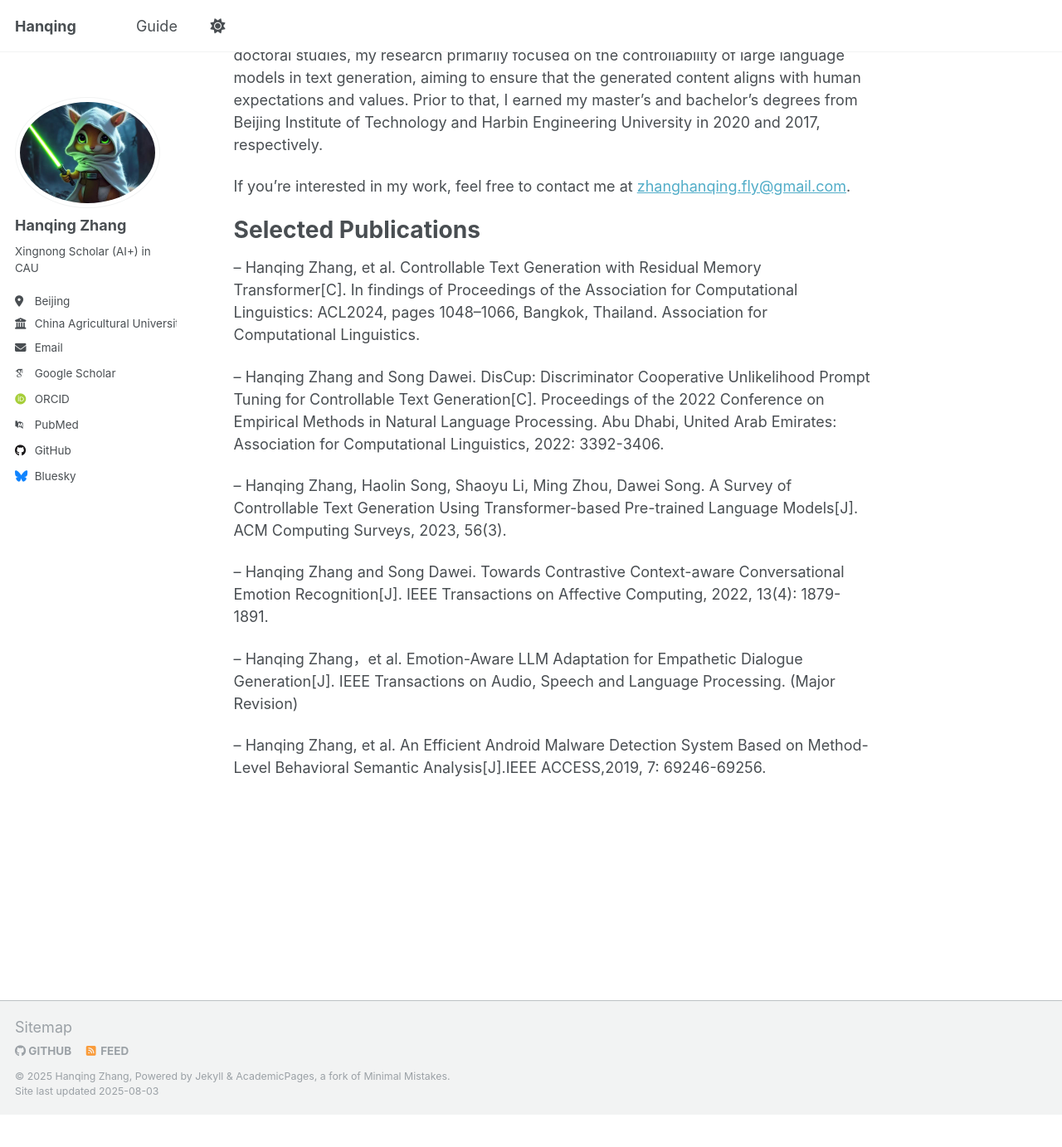
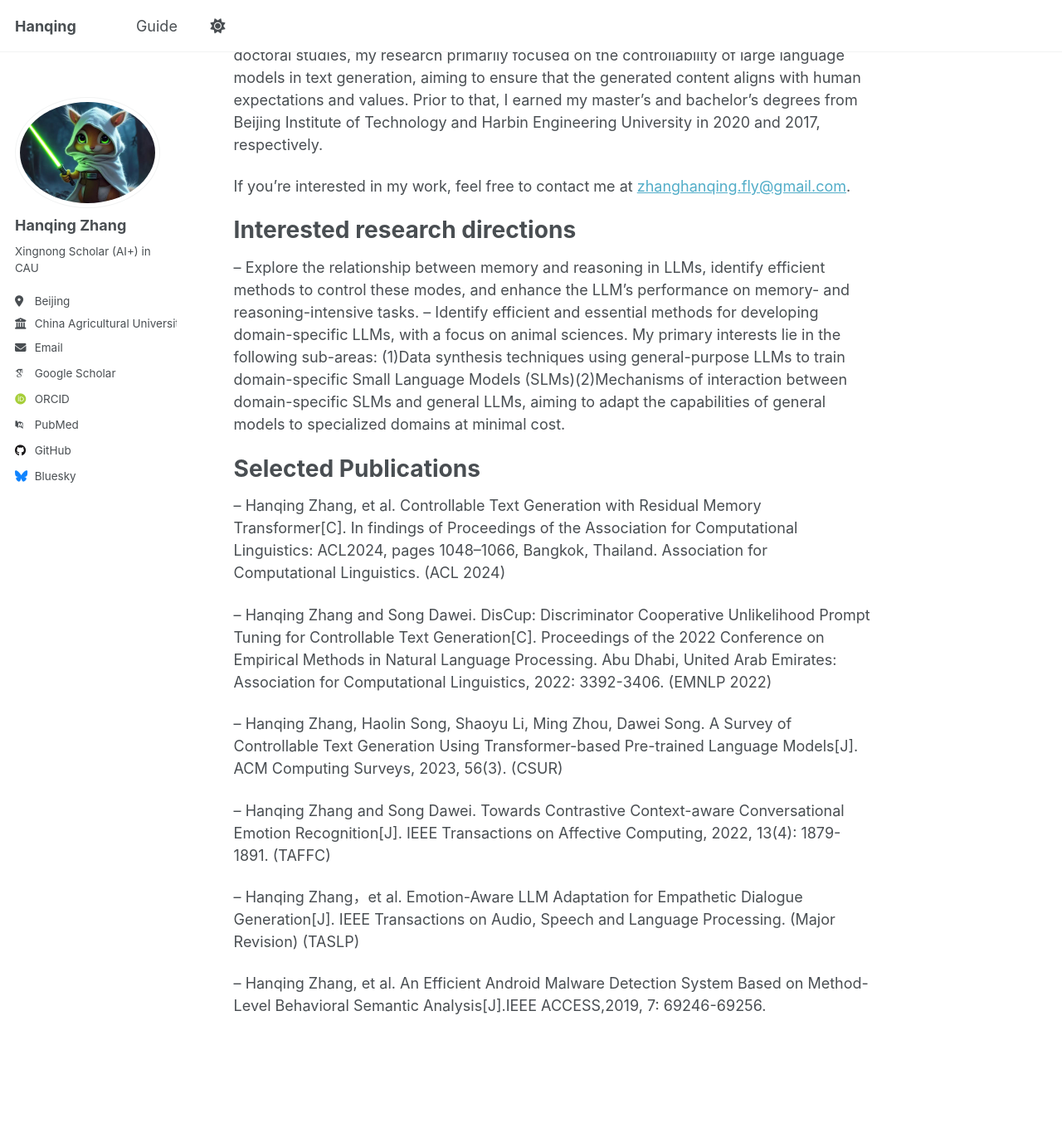
Before and after one commit to littlehacker26/hanqing.github.io, a Jekyll site: the page built from _pages/about.md, in a window 1280 px wide and 1400 px high, scrolled down 247 px. Shown: the top 1383 px of the window at 83% size. Built offline with Jekyll 4.4.1, drawn with Linux system fonts in a browser that asks for light colours; some web fonts are replaced; a script that is not in the unit is left out; before the commit the page ends 1591 px from its top, so only the background shows below that.

Commit message:
Update about.md

```diff
--- a/_pages/about.md
+++ b/_pages/about.md
@@ -15,16 +15,23 @@ I received my Ph.D. in 2024 from the Department of Computer Science and Technolo
 If you're interested in my work, feel free to contact me at [zhanghanqing.fly@gmail.com](zhanghanqing.fly@gmail.com).
 
 
+Interested research directions
+======
+ -- Explore the relationship between memory and reasoning in LLMs, identify efficient methods to control these modes, and enhance the LLM's performance on memory- and reasoning-intensive tasks.
+ -- Identify efficient and essential methods for developing domain-specific LLMs, with a focus on animal sciences. My primary interests lie in the following sub-areas: (1)Data synthesis techniques using general-purpose LLMs to train domain-specific Small Language Models (SLMs)(2)Mechanisms of interaction between domain-specific SLMs and general LLMs, aiming to adapt the capabilities of general models to specialized domains at minimal cost.
+
+
+
 Selected Publications
 ======
--- Hanqing Zhang, et al. Controllable Text Generation with Residual Memory Transformer[C].  In findings of Proceedings of the Association for Computational Linguistics: ACL2024, pages 1048–1066, Bangkok, Thailand. Association for Computational Linguistics.
+-- Hanqing Zhang, et al. Controllable Text Generation with Residual Memory Transformer[C].  In findings of Proceedings of the Association for Computational Linguistics: ACL2024, pages 1048–1066, Bangkok, Thailand. Association for Computational Linguistics. (ACL 2024)
 
--- Hanqing Zhang and Song Dawei. DisCup: Discriminator Cooperative Unlikelihood Prompt Tuning for Controllable Text Generation[C]. Proceedings of the 2022 Conference on Empirical Methods in Natural Language Processing. Abu Dhabi, United Arab Emirates: Association for Computational Linguistics, 2022: 3392-3406.
+-- Hanqing Zhang and Song Dawei. DisCup: Discriminator Cooperative Unlikelihood Prompt Tuning for Controllable Text Generation[C]. Proceedings of the 2022 Conference on Empirical Methods in Natural Language Processing. Abu Dhabi, United Arab Emirates: Association for Computational Linguistics, 2022: 3392-3406. (EMNLP 2022)
 
--- Hanqing Zhang, Haolin Song, Shaoyu Li, Ming Zhou, Dawei Song. A Survey of Controllable Text Generation Using Transformer-based Pre-trained Language Models[J]. ACM Computing Surveys, 2023, 56(3).
+-- Hanqing Zhang, Haolin Song, Shaoyu Li, Ming Zhou, Dawei Song. A Survey of Controllable Text Generation Using Transformer-based Pre-trained Language Models[J]. ACM Computing Surveys, 2023, 56(3). (CSUR)
 
--- Hanqing Zhang and Song Dawei. Towards Contrastive Context-aware Conversational Emotion Recognition[J]. IEEE Transactions on Affective Computing, 2022, 13(4): 1879-1891.
+-- Hanqing Zhang and Song Dawei. Towards Contrastive Context-aware Conversational Emotion Recognition[J]. IEEE Transactions on Affective Computing, 2022, 13(4): 1879-1891. (TAFFC)
 
--- Hanqing Zhang，et al. Emotion-Aware LLM Adaptation for Empathetic Dialogue Generation[J]. IEEE Transactions on Audio, Speech and Language Processing.  (Major Revision)
+-- Hanqing Zhang，et al. Emotion-Aware LLM Adaptation for Empathetic Dialogue Generation[J]. IEEE Transactions on Audio, Speech and Language Processing.  (Major Revision) (TASLP)
 
 -- Hanqing Zhang, et al. An Efficient Android Malware Detection System Based on Method-Level Behavioral Semantic Analysis[J].IEEE ACCESS,2019, 7: 69246-69256.
```
